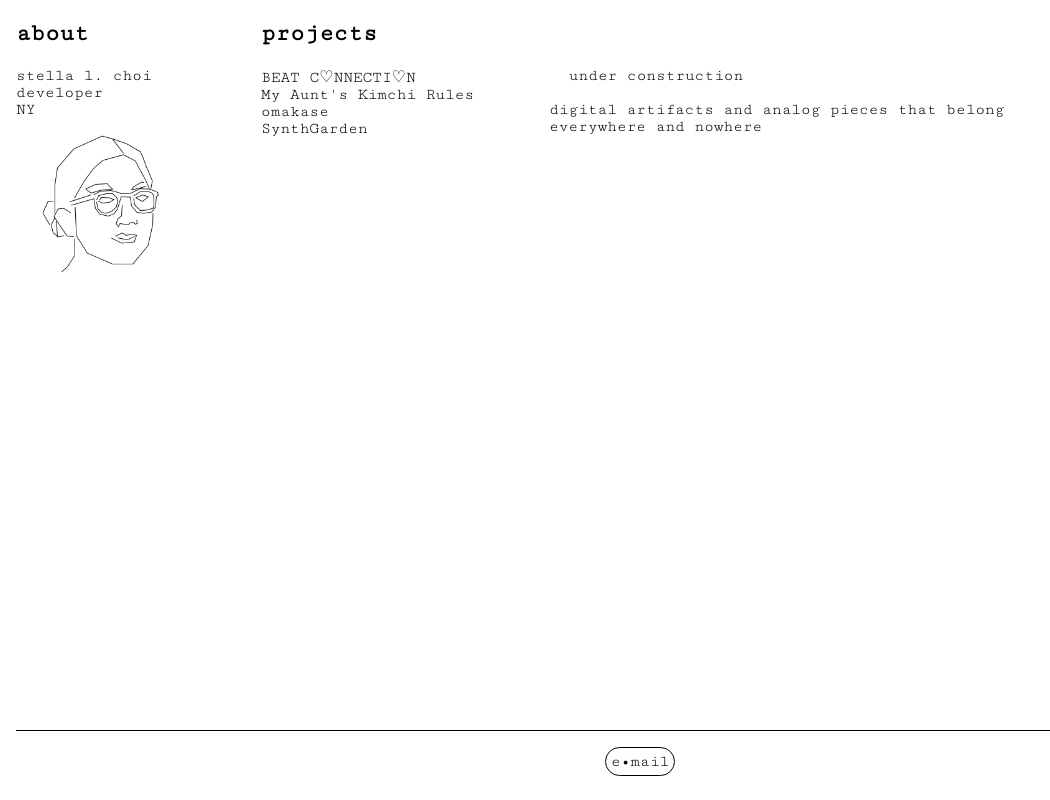
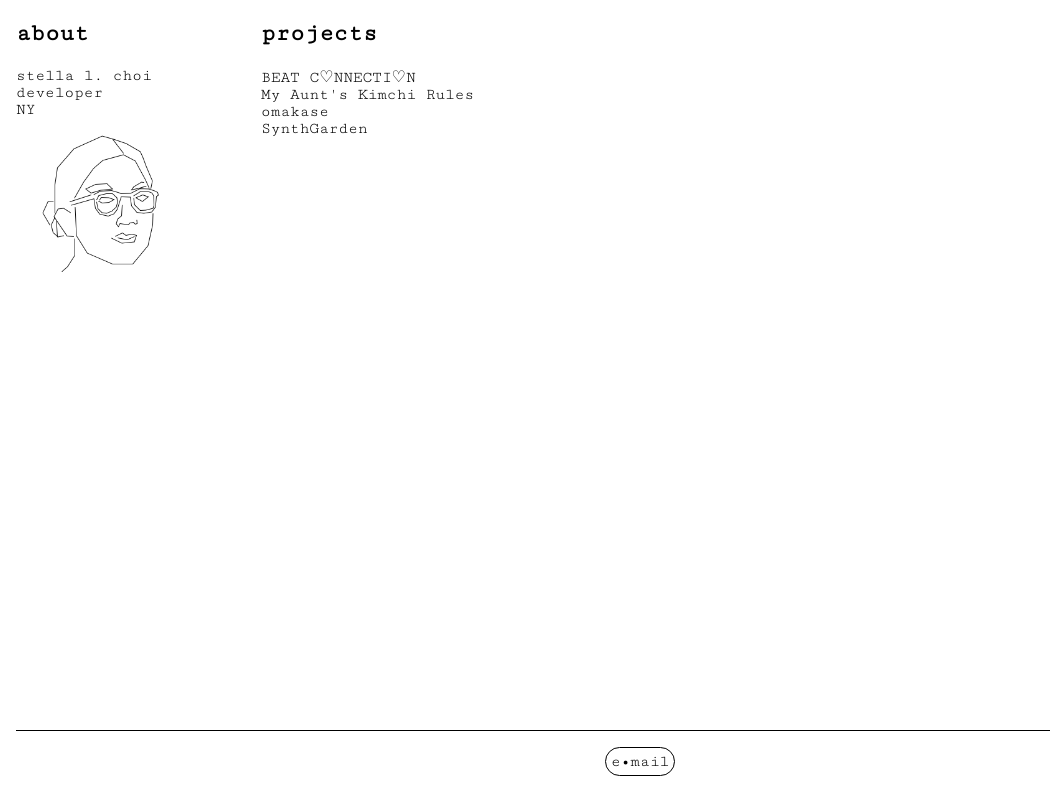
Before and after one commit to stellalc7/prtfl-deux, a Next.js app: page / in a window 1280 px wide. Shown: the whole page, without its empty margins (0-1050 px from the left). Built offline with nearby package versions, Linux system fonts and the light colour scheme.

Commit message:
fix proj

```diff
--- a/pages/components/Project.js
+++ b/pages/components/Project.js
@@ -86,13 +86,14 @@ const Project = ({ project }) => {
                 <span><span className={styles.dot}></span> React Native, TypeScript, TBD</span><br></br><br></br>
                 Bike to beers while listening to beats. On hold.<br></br><br></br>
             </div>
-    } else {
-        description =
-            <div>
-                <span><span className={styles.dot}></span> under construction</span><br></br><br></br>
-                digital artifacts and analog pieces that belong everywhere and nowhere
-            </div>
     }
+    // else {
+    //     description =
+    //         <div>
+    //             <span><span className={styles.dot}></span> under construction</span><br></br><br></br>
+    //             digital artifacts and analog pieces that belong everywhere and nowhere
+    //         </div>
+    // }
 
     return (
         description
--- a/styles/Home.module.css
+++ b/styles/Home.module.css
@@ -62,8 +62,9 @@
 }
 
 .active {
-  color: rgb(0, 0, 0);
-  background-color: rgb(207, 252, 3);
+  color: white;
+  background-color: rgb(0, 0, 0);
+  /* background-color: black; */
   /* color: white; */
 }
 
```
